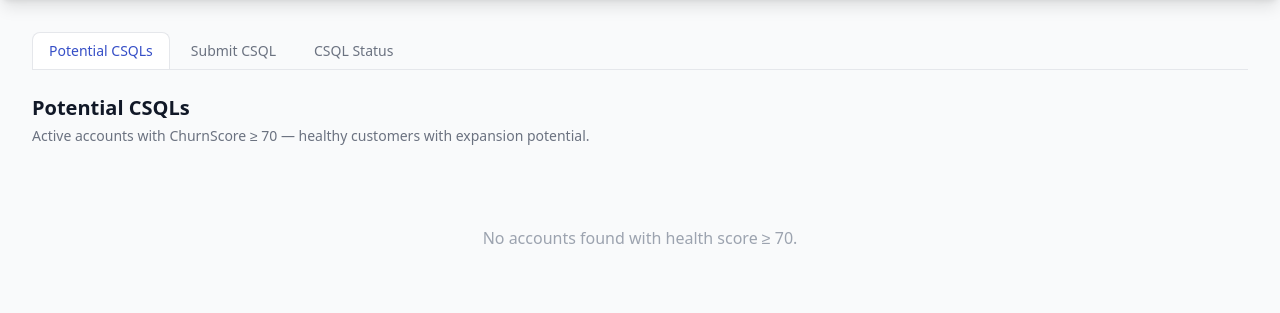
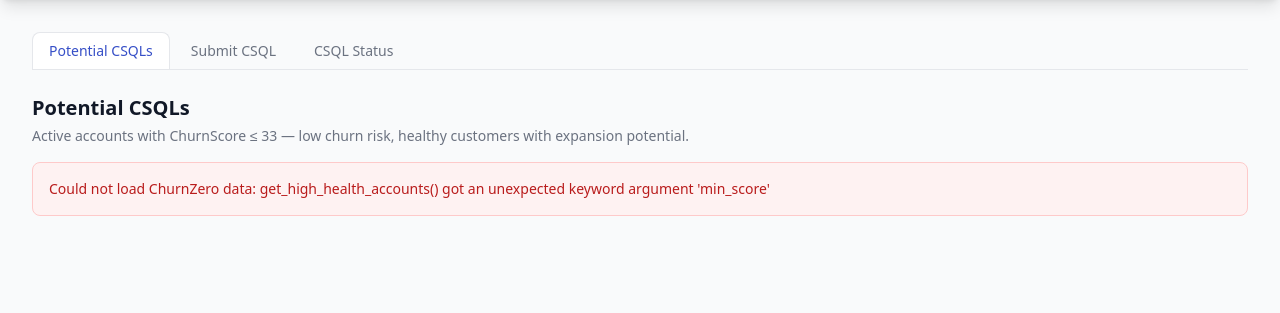
Before and after one commit to tessaklekas-afk/csql-tracker, a Flask app: page / in a window 1280 px wide. Shown: the part 64-377 px from the top of the page. Run offline with Flask 3, Linux system fonts and the light colour scheme; data that the repository does not hold is empty; some libraries are stand-ins or nearby versions.

Commit message:
Fix score direction: low score (0-33) = healthy, invert colors and filter

```diff
--- a/app.py
+++ b/app.py
@@ -34,9 +34,9 @@ def create_app():
     def score_color(value):
         if value is None:
             return "gray"
-        if value >= 85:
+        if value <= 15:
             return "green"
-        if value >= 70:
+        if value <= 33:
             return "yellow"
         return "red"
 
--- a/churnzero.py
+++ b/churnzero.py
@@ -30,15 +30,15 @@ def _get(endpoint, filter_str=None, top=50):
     return resp.json()
 
 
-def get_high_health_accounts(min_score=70, top=50):
-    """Return active accounts on the composite score model (ID 21) with score >= min_score."""
+def get_high_health_accounts(max_score=33, top=50):
+    """Return active accounts on the composite score model (ID 21) with score <= max_score (low churn = healthy)."""
     data = _get(
         "/Account",
-        filter_str=f"PrimaryChurnScoreValue ge {min_score} and IsActive eq true and PrimaryChurnScoreId eq 21",
+        filter_str=f"PrimaryChurnScoreValue le {max_score} and IsActive eq true and PrimaryChurnScoreId eq 21",
         top=top,
     )
     accounts = data.get("value", [])
-    accounts.sort(key=lambda a: a.get("PrimaryChurnScoreValue") or 0, reverse=True)
+    accounts.sort(key=lambda a: a.get("PrimaryChurnScoreValue") or 0)
     return accounts
 
 
--- a/templates/tab1_signals.html
+++ b/templates/tab1_signals.html
@@ -1,7 +1,7 @@
 <div class="flex items-center justify-between mb-4">
   <div>
     <h2 class="text-xl font-bold text-gray-900">Potential CSQLs</h2>
-    <p class="text-sm text-gray-500 mt-1">Active accounts with ChurnScore &ge; 70 — healthy customers with expansion potential.</p>
+    <p class="text-sm text-gray-500 mt-1">Active accounts with ChurnScore &le; 33 — low churn risk, healthy customers with expansion potential.</p>
   </div>
 </div>
 
@@ -48,7 +48,7 @@
         <td class="px-4 py-3 text-center">
           {% if score is not none %}
             <span class="inline-block px-2 py-0.5 rounded-full text-xs font-bold
-              {% if score >= 85 %}bg-green-100 text-green-700
+              {% if score <= 15 %}bg-green-100 text-green-700
               {% else %}bg-yellow-100 text-yellow-700{% endif %}">
               {{ score | int }}
             </span>
```
